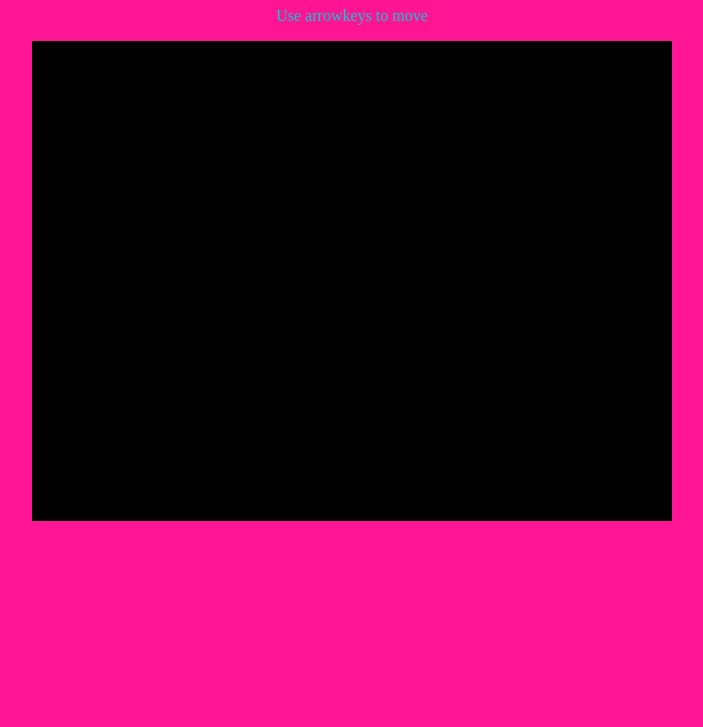
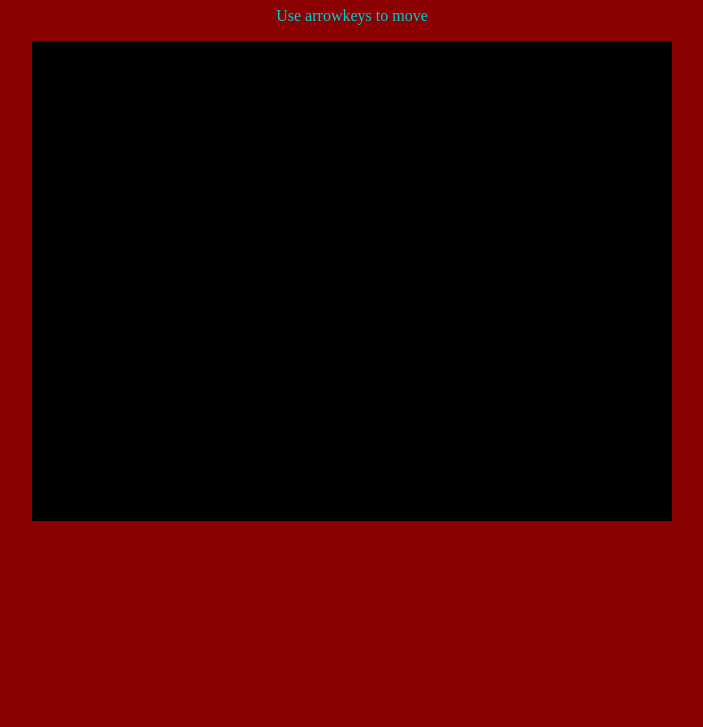
Before and after one commit to GuiGuiCote/ProjetMultimedia, a plain HTML site: page index.html in a window 1280 px wide. Shown: the part 73-800 px from the top of the page, without its empty margins (288-991 px from the left). Drawn offline with Linux system fonts and the light colour scheme.

Commit message:
Deuxième version (changement couleur)

```diff
--- a/css/tron.css
+++ b/css/tron.css
@@ -1,5 +1,5 @@
 body {
-    background-color: deeppink;
+    background-color: darkred;
 }
 h1 {
     font-size: 32px;
```
